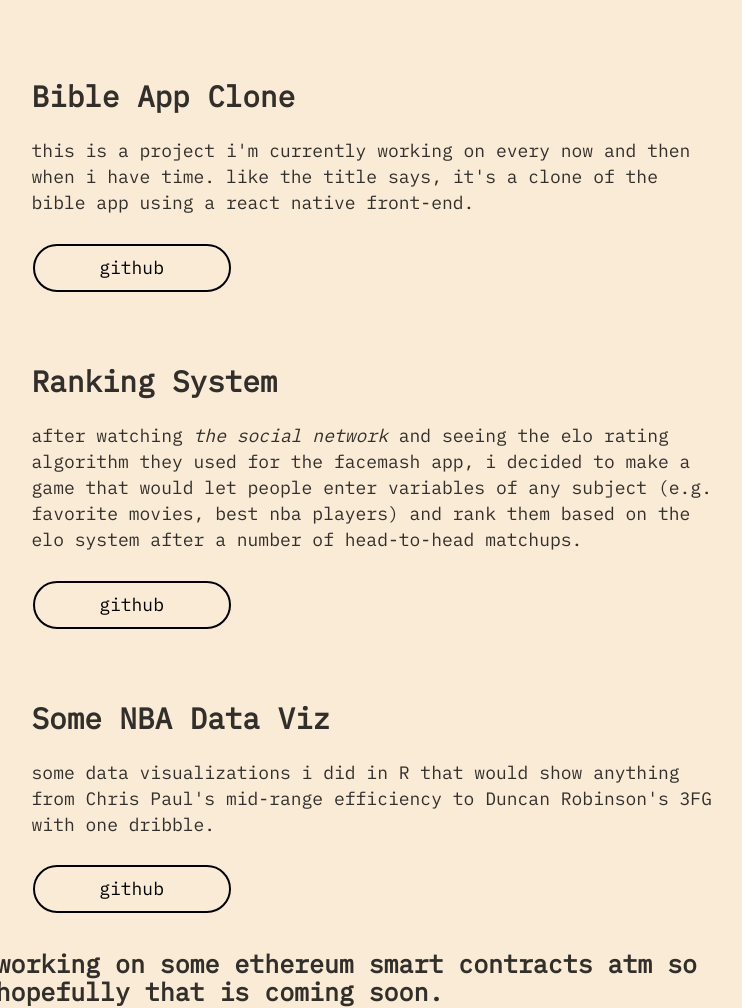
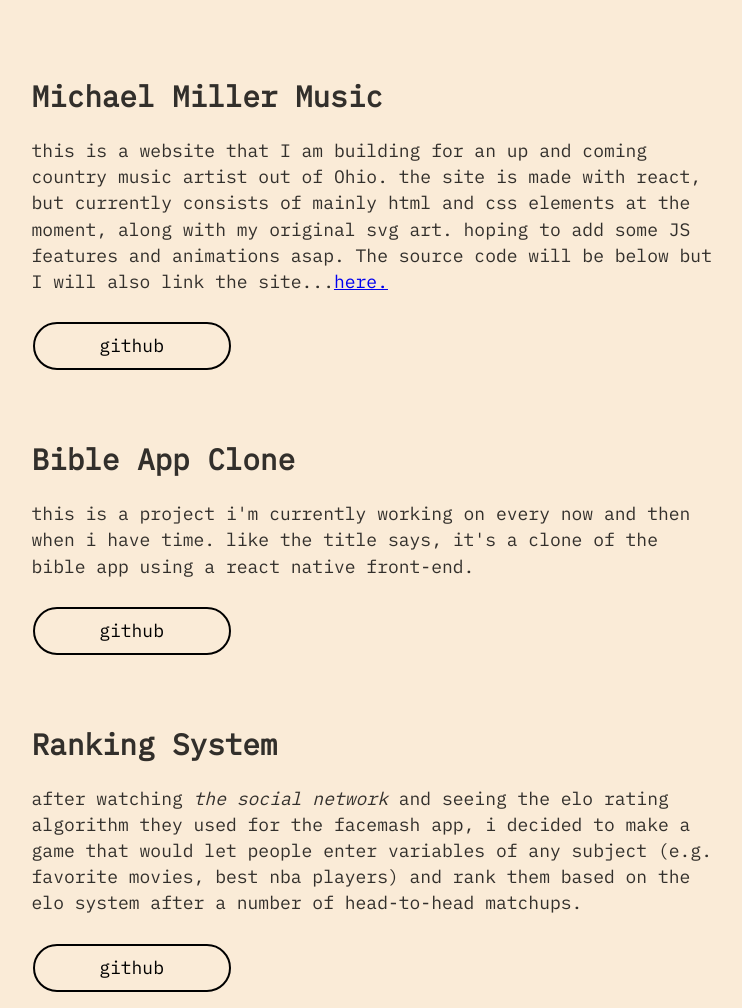
Before and after one commit to awi11s/awi11s.github.io, a Gatsby site: page /work in a window 1280 px wide. Shown: the top 1008 px of the page, without its empty margins (264-1006 px from the left). Built offline with nearby package versions, Linux system fonts and the light colour scheme; Gatsby itself is replaced by a stand-in of ours.

Commit message:
added moose site

```diff
--- a/src/pages/work.js
+++ b/src/pages/work.js
@@ -11,6 +11,13 @@ import Seo from "../components/seo";
 const WorkPage = () => (
   <Layout>
     <Seo title="work portfolio" />
+    <Project title='Michael Miller Music' link="https://github.com/awi11s/moose-site">
+      this is a website that I am building for an up and coming country music artist out of
+      Ohio. the site is made with react, but currently consists of mainly html and css elements at the moment,
+      along with my original svg art. hoping to
+      add some JS features and animations asap. The source code will be below but I will also link the site...
+      <a href="https://www.sitebyaustin.dev/moose-site/" target="_blank" rel="noopener noreferrer">here.</a>
+    </Project>
     <Project title='Bible App Clone' link="https://github.com/awi11s/PdNativeApp">
       this is a project i'm currently working on every now and then when i have time.
       like the title says, it's a clone of the bible app using a react native front-end.
```
